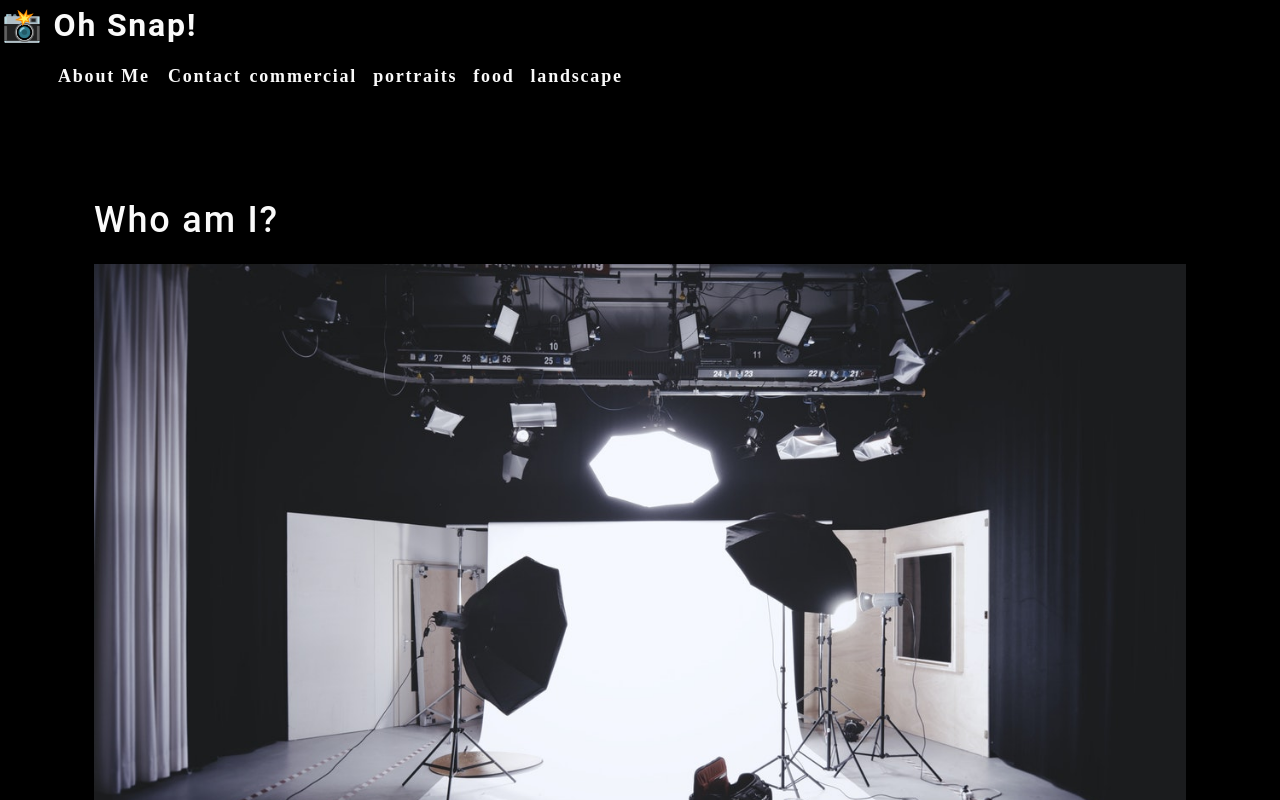
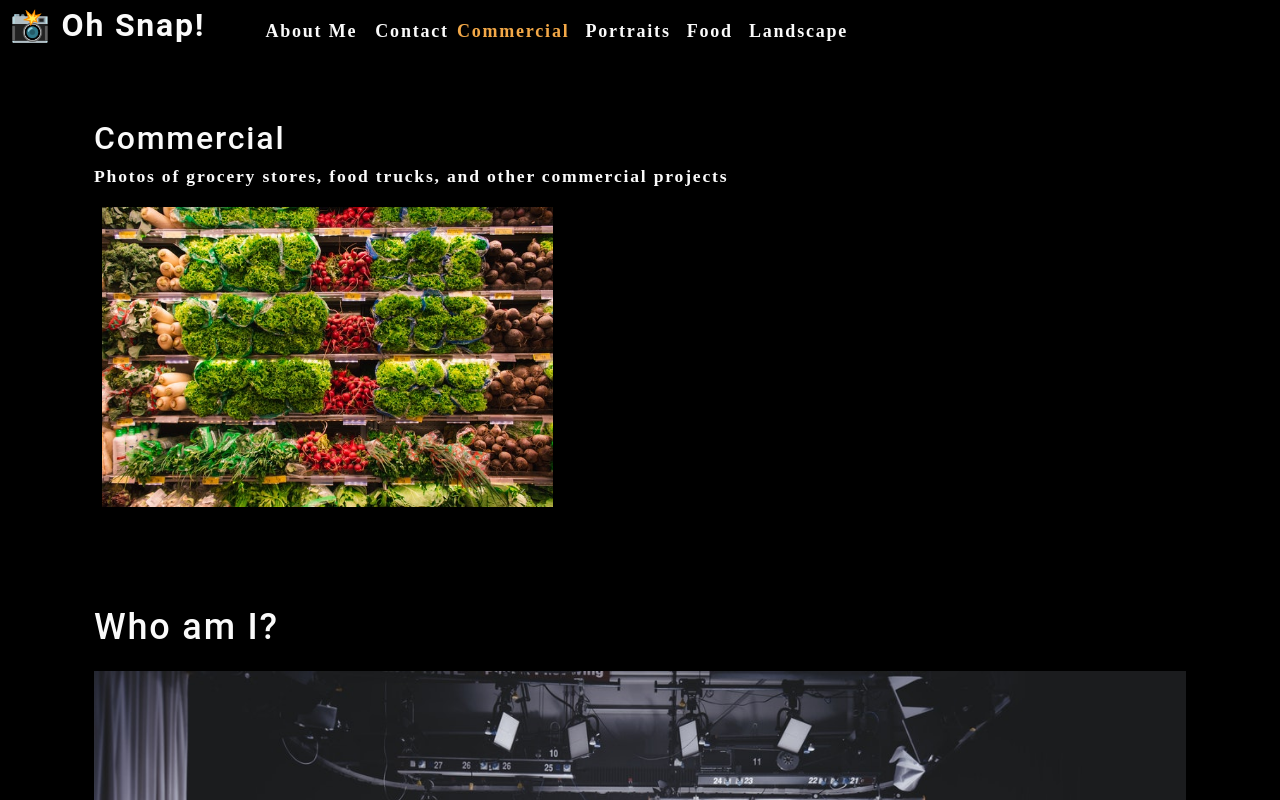
Before and after one commit to ChrisKurz098/photo-port, a React (Create React App) app: page / in a window 1280 px wide. Shown: the top 800 px of the page. Built offline with nearby package versions, Linux system fonts and the light colour scheme.

Commit message:
Added Hooks to performe Nav changes in category. Set up props for global use in components

```diff
--- a/src/App.js
+++ b/src/App.js
@@ -1,12 +1,30 @@
-import React from 'react';
+import React, {useState} from 'react';
+import Nav from './components/Nav';
 import About from './components/About';
-import Nav from './components/Nav';
+import Gallery from "./components/Gallery";
 
 function App() {
+  const [categories] = useState([
+    {
+      name: 'commercial',
+      description: 'Photos of grocery stores, food trucks, and other commercial projects',
+    },
+    { name: 'portraits', description: 'Portraits of people in my life' },
+    { name: 'food', description: 'Delicious delicacies' },
+    { name: 'landscape', description: 'Fields, farmhouses, waterfalls, and the beauty of nature' },
+  ]);
+
+  const [currentCategory, setCurrentCategory] = useState(categories[0]);
+
   return (
     <div>
-      <Nav>s</Nav>
+      <Nav
+      categories = {categories}
+      setCurrentCategory = {setCurrentCategory}
+      currentCategory = { currentCategory}
+      ></Nav>
       <main>
+        <Gallery></Gallery>
         <About></About>
       </main>
     </div>
--- /dev/null
+++ b/src/components/Gallery/index.js
@@ -0,0 +1,27 @@
+import React from 'react';
+
+import { capitalizeFirstLetter } from '../../utils/helpers';
+import photo from "../../assets/small/commercial/0.jpg";
+
+function Gallery() {
+    const currentCategory = {
+        name: "Commercial",
+        description: "Photos of grocery stores, food trucks, and other commercial projects"
+    };
+    return (
+        <section>
+
+            <h2>{capitalizeFirstLetter(currentCategory.name)}</h2>
+            <p>{currentCategory.description}</p>
+            <div>
+                <img
+                src={photo}
+                alt="Commercial Example"
+                className="img-thumbnail mx-1"
+                />
+            </div>
+        </section>
+    )
+};
+
+export default Gallery;
--- a/src/components/Nav/index.js
+++ b/src/components/Nav/index.js
@@ -1,24 +1,30 @@
-import React from 'react';
+import React, { useEffect } from 'react';
+import { capitalizeFirstLetter } from '../../utils/helpers';
 
-const catagories = [
-    {
-        name: "commercial",
-        description: "Photos of grocery stores, food trucks, and other commercial projects"
-    },
-    { name: "portraits", description: "Portraits of people in my life" },
-    { name: "food", description: "Delicious delicacies" },
-    {
-      name: "landscape",
-      description: "Fields, farmhouses, waterfalls, and the beauty of nature",
-    },
-];
+function Nav(props) {
 
-function Nav() {
+
+    const {
+        categories = [],
+        setCurrentCategory,
+        currentCategory,
+      } = props;
+
+      //update the document title (the tab) when category changes
+    useEffect(() => {
+        document.title = capitalizeFirstLetter(currentCategory.name);
+    }, [currentCategory]);
+
+
     return (
-        <header>
+        <header className="flex-row px-1">
             <h2>
                 <a href="/" data-testid="link">
-                    <span role="img" aria-label="camera">📸</span> Oh Snap!
+                    <span role="img" aria-label="camera">
+                        {" "}
+                        📸
+                    </span>{" "}
+                    Oh Snap!
                 </a>
             </h2>
             <nav>
@@ -31,13 +37,16 @@
                     <li>
                         <span>Contact</span>
                     </li>
-                    {catagories.map(category => (
-                        <li
-                        className="mx-1"
-                        key={category.name}
+                    {categories.map(category => (
+                        <li className={`mx-1 ${currentCategory.name === category.name && 'navActive'
+                            }`}
+                            key={category.name}
                         >
-                            <span onClick={() => categorySelected(category.name)}>
-                                {category.name}
+                            <span onClick={() => {
+                                setCurrentCategory(category)
+                            }}
+                            >
+                                {capitalizeFirstLetter(category.name)}
                             </span>
                         </li>
                     ))}
@@ -48,10 +57,4 @@
     )
 };
 
-//Functions
-
-function categorySelected(name) {
-console.log(`${name} clicked`);
-};
-
 export default Nav;
```
